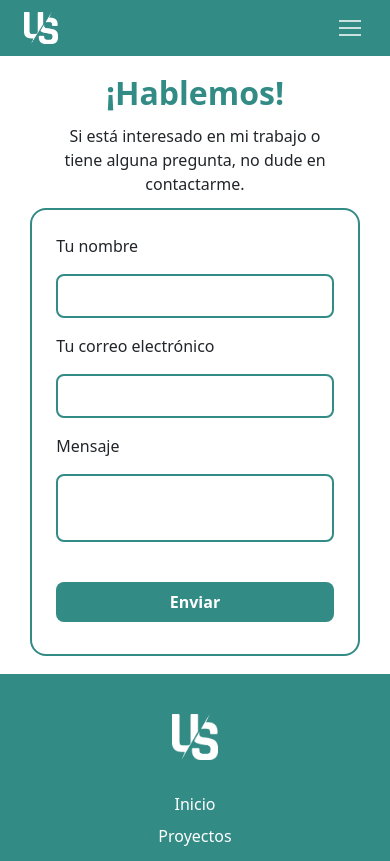
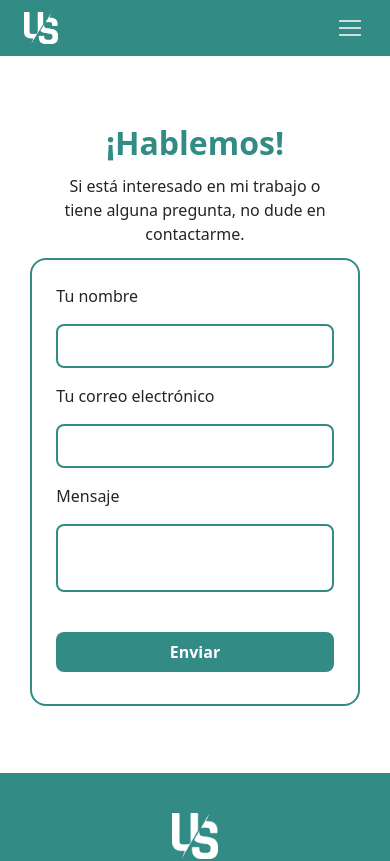
Before and after one commit to euss99/personal-website, a Vue app: page /contact in a window 390 px wide. Shown: the top 861 px of the page. Built offline with nearby package versions, Linux system fonts and the light colour scheme.

Commit message:
Modified

```diff
--- a/src/components/FormContac.vue
+++ b/src/components/FormContac.vue
@@ -110,6 +110,7 @@ const { t } = useI18n();
 
 @media (max-width: 425px) {
   .container {
+    height: 85vh;
     .form {
       width: 90% !important;
     }
@@ -127,11 +128,6 @@ const { t } = useI18n();
       width: 80%;
       margin: 12px auto;
     }
-
-    .form {
-      width: 85%;
-      max-width: 600px;
-    }
   }
 }
 </style>
```
Also changed, not shown: 7 other files (tests, documents, lock files or other folders).
